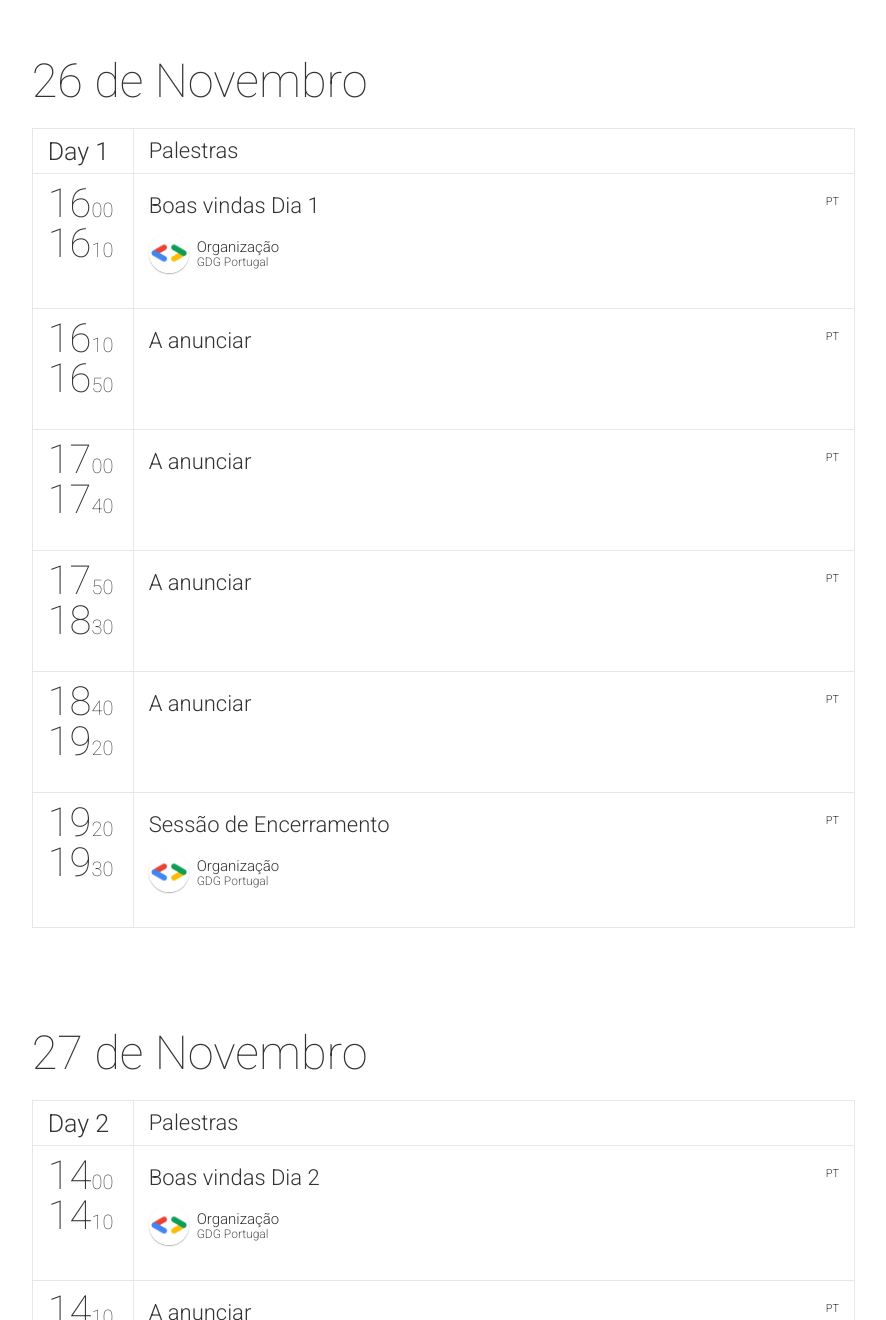
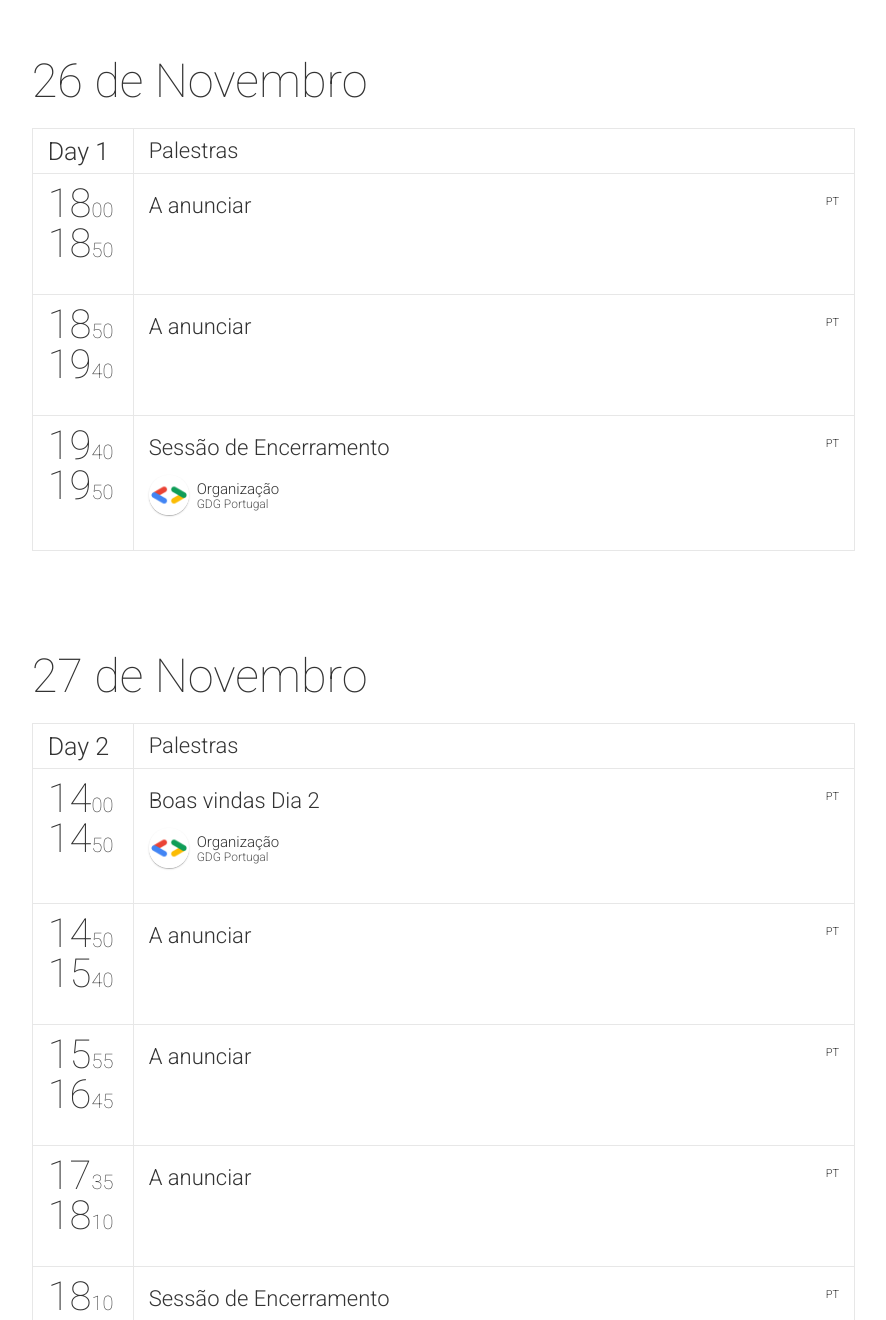
Before and after one commit to GDGPortugal/devFestPT-2021, a Jekyll site: the page built from schedule.html, in a window 1280 px wide and 1400 px high, scrolled down 331 px, cut to the strip 80-1400 px from the top of the window. Shown: the whole strip, without its empty margins (90-976 px from the left). Built offline with Jekyll 4.4.1, drawn with Linux system fonts in a browser that asks for light colours; nearby versions of some CDN libraries; comment, search, counter and statistics services are not loaded; some of the changed text lies outside the part shown.

Commit message:
Updated organizer team, schedule and hero button

```diff
--- a/_config.yml
+++ b/_config.yml
@@ -60,7 +60,7 @@ eventDate: "26 e 27 - Novembro, 2021"
 typeoutTextValues: '"", "Portugal", "Lisboa", "Coimbra", "Porto", "Madeira", "Bragança", "Castelo Branco", "Covilhã", "Faro", "Leiria"'
 typeoutFallback: "Season"
 heroButtons:
- - {link: "https://docs.google.com/forms/d/e/1FAIpQLSdj7JfA9LTd-IMkCeANN_mD7Ikp-EP5Nm5sl6_yjW8EYgg1Tw/viewform", text: "Inscrições para apresentações C4P"}
+ - {link: "https://gdg.community.dev/events/details/google-gdg-leiria-presents-devfest-portugal-2021/", text: "Inscrição"}
 
 # About Block
 aboutTitle: "Sobre o DevFest Portugal"
@@ -200,7 +200,7 @@ showSessions: true
 
 # Team Block
 teamBlockTitle: "Sobre nós"
-aboutUs: "O GDG (Google Developer Group) é uma comunidade que se orgulha de ser um ambiente inclusivo onde todos e qualquer pessoa interessada em tecnologia - desde programadores principiantes a profissionais experientes - são bem-vindos a participar. A GDG Portugal, juntando todas as comunidades GDG a nível nacional, tem como missão organizar nos dias 16 e 17 de Outubro de 2020 o DevFest mais abrangente de Portugal."
+aboutUs: "O GDG (Google Developer Group) é uma comunidade que se orgulha de ser um ambiente inclusivo onde todos e qualquer pessoa interessada em tecnologia - desde programadores principiantes a profissionais experientes - são bem-vindos a participar. A GDG Portugal, juntando todas as comunidades GDG a nível nacional, tem como missão organizar nos dias 26 e 26 de Novembro de 2021 o DevFest mais abrangente de Portugal."
 
 # Newsletter
 newsletterAbout: "Tens curiosidade sobre o que se vai passar durante o DevFest? Queres ficar a par de todas as novidades? Então sobrescreve a nossa newsletter!"
--- a/_data/organizers.yml
+++ b/_data/organizers.yml
@@ -5,7 +5,6 @@
 -
   group: "Co-organizadores"
   elements:
-    - {name: "GDG Bragança", description: "GDG Bragança - Comunidade que se orgulha de ser um ambiente inclusivo onde todos e qualquer pessoa interessada em tecnologia", link: "https://gdg.community.dev/gdg-braganca", imageUrl: "gdg-braganca.svg", width: "180px"}
     - {name: "GDG Castelo Branco", description: "GDG Castelo Branco - Comunidade que se orgulha de ser um ambiente inclusivo onde todos e qualquer pessoa interessada em tecnologia", link: "https://gdg.community.dev/gdg-castelo-branco", imageUrl: "gdg-castelo-branco.svg", width: "220px"}
     - {name: "GDG Coimbra", description: "GDG Coimbra - Comunidade que se orgulha de ser um ambiente inclusivo onde todos e qualquer pessoa interessada em tecnologia", link: "https://gdg.community.dev/gdg-coimbra", imageUrl: "gdg-coimbra.svg", width: "180px"}
     - {name: "GDG Covilhã", description: "GDG Covilhã - Comunidade que se orgulha de ser um ambiente inclusivo onde todos e qualquer pessoa interessada em tecnologia", link: "https://gdgcovilha.xyz", imageUrl: "gdg-covilha.svg", width: "180px"}
--- a/_data/schedule.yml
+++ b/_data/schedule.yml
@@ -6,33 +6,18 @@
 
    timeslots:
      - {
-       startTime: "16:00",
-       endTime: "16:10",
-       sessionIds: [001]
-     }
-     - {
-       startTime: "16:10",
-       endTime: "16:50",
+       startTime: "18:00",
+       endTime: "18:50",
        sessionIds: [002]
      }
      - {
-       startTime: "17:00",
-       endTime: "17:40",
+       startTime: "18:50",
+       endTime: "19:40",
        sessionIds: [002]
      }
      - {
-       startTime: "17:50",
-       endTime: "18:30",
-       sessionIds: [002]
-     }
-     - {
-       startTime: "18:40",
-       endTime: "19:20",
-       sessionIds: [002]
-     }
-     - {
-       startTime: "19:20",
-       endTime: "19:30",
+       startTime: "19:40",
+       endTime: "19:50",
        sessionIds: [003]
      }
  -
@@ -43,31 +28,26 @@
    timeslots:
      - {
        startTime: "14:00",
-       endTime: "14:10",
+       endTime: "14:50",
        sessionIds: [004]
      }
      - {
-       startTime: "14:10",
-       endTime: "14:50",
-       sessionIds: [002]
-     }
-     - {
-       startTime: "15:00",
+       startTime: "14:50",
        endTime: "15:40",
        sessionIds: [002]
      }
      - {
-       startTime: "15:50",
-       endTime: "16:30",
+       startTime: "15:55",
+       endTime: "16:45",
        sessionIds: [002]
      }
      - {
-       startTime: "16:40",
-       endTime: "17:20",
+       startTime: "17:35",
+       endTime: "18:10",
        sessionIds: [002]
      }
      - {
-       startTime: "17:20",
-       endTime: "17:30",
+       startTime: "18:10",
+       endTime: "18:20",
        sessionIds: [005]
      }
```
Also changed, not shown: _data/team.yml (+65 -54 lines), img/people/Porto/cristina_martins.jpeg (added).
